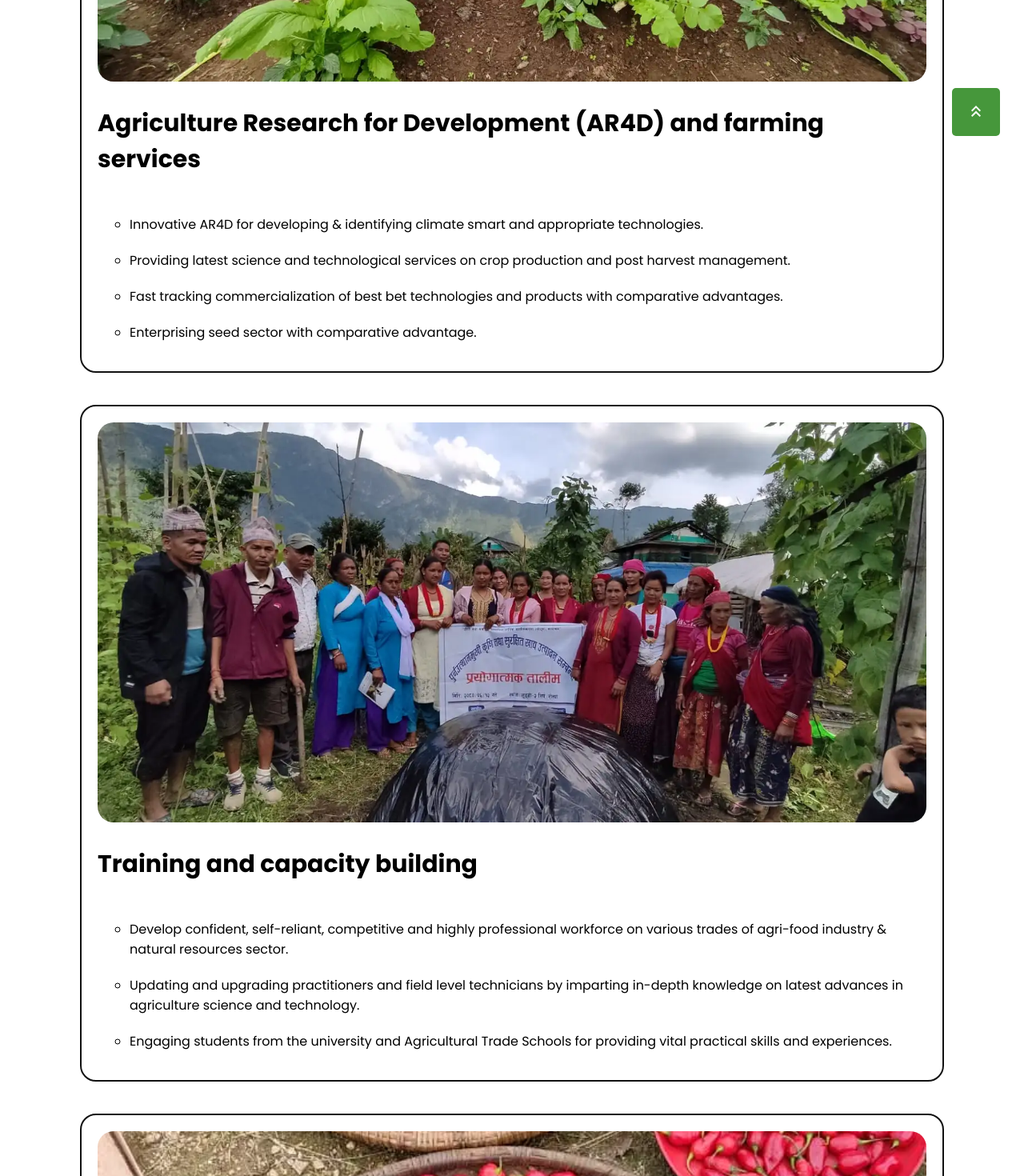
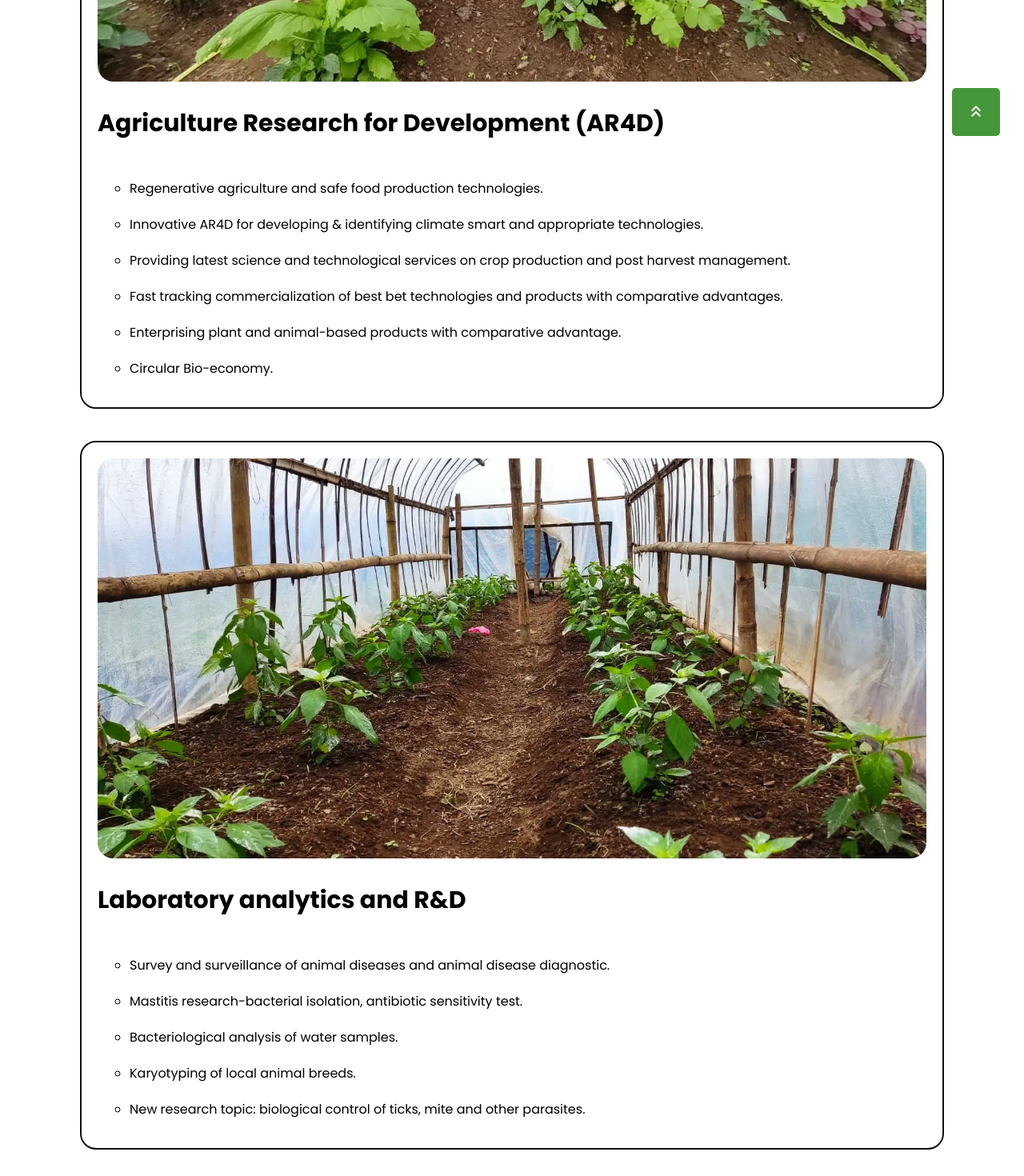
Before and after one commit to srajay/agrotech, a React (Create React App) app: page /services in a window 1280 px wide. Shown: the part 600-2070 px from the top of the page at 80% size. Built offline with nearby package versions, Linux system fonts and the light colour scheme.

Commit message:
changed content in services

```diff
--- /dev/null
+++ b/src/components/GoToTop.js
@@ -0,0 +1,14 @@
+import { useEffect } from "react";
+import { useLocation } from "react-router-dom";
+
+export default function GoToTop() {
+  const routePath = useLocation();
+  const onTop = () => {
+    window.scrollTo(0, 0);
+  };
+  useEffect(() => {
+    onTop();
+  }, [routePath]);
+
+  return null;
+}
--- a/src/components/blogpage/BlogPage.js
+++ b/src/components/blogpage/BlogPage.js
@@ -1,4 +1,4 @@
-import React, { useState } from "react";
+import React from "react";
 import "./blogpage.css";
 import { Link } from "react-router-dom";
 
--- a/src/components/contactpage/ContactPage.js
+++ b/src/components/contactpage/ContactPage.js
@@ -1,5 +1,6 @@
 import React from "react";
 import "./contactpage.css";
+import GoToTop from "../GoToTop";
 
 const ContactPage = () => {
   return (
@@ -33,6 +34,7 @@ const ContactPage = () => {
           </div>
         </div>
       </div>
+      <GoToTop />
     </>
   );
 };
--- a/src/components/footer/Footer.js
+++ b/src/components/footer/Footer.js
@@ -18,8 +18,8 @@ const Footer = () => {
                 </Link>
               </div>
               <div className="company-info">
-                <p>Bhanimandal, Lalitpur, Nepal</p>
-                <p>+977 01-4890768</p>
+                <p>Baghdol, Lalitpur, Nepal</p>
+                <p>+977 01-519046</p>
                 <div className="social">
                   <a
                     href="https://www.facebook.com/ilamiat"
--- a/src/components/herosection/HeroSection.js
+++ b/src/components/herosection/HeroSection.js
@@ -11,7 +11,9 @@ const HeroSection = () => {
       <div className="hero-section">
         <div className="hero-left">
           <div className="hero-title">
-            <h1>Sow, Grow, and Thrive with Agrotech's Bright Horizon.</h1>
+            <h1>
+              Sow and Grow For a Happy Harvest with Safe Food Production System.
+            </h1>
           </div>
           <div className="hero-para">
             <p>
--- a/src/components/productpage/ProductPage.js
+++ b/src/components/productpage/ProductPage.js
@@ -1,5 +1,6 @@
 import React from "react";
 import "./productpage.css";
+import GoToTop from "../GoToTop";
 import ProductOne from "../productdata/ProductOne";
 import ProductTwo from "../productdata/ProductTwo";
 import ProductThree from "../productdata/ProductThree";
@@ -24,6 +25,7 @@ const ProductPage = () => {
           </div>
         </div>
       </div>
+      <GoToTop />
     </>
   );
 };
--- a/src/components/servicepage/ServicePage.js
+++ b/src/components/servicepage/ServicePage.js
@@ -1,10 +1,11 @@
 import React from "react";
 import "./servicepage.css";
+import GoToTop from "../GoToTop";
 import Img4 from "../../assets/img4.webp";
 import Img13 from "../../assets/img13.webp";
 import Img8 from "../../assets/img8.webp";
 import Img17 from "../../assets/img17.webp";
-
+import Img29 from "../../assets/img29.webp";
 const ServicePage = () => {
   return (
     <>
@@ -16,14 +17,15 @@ const ServicePage = () => {
             </div>
             <div className="servicepage-text">
               <div className="servicepage-title">
-                <p>
-                  Agriculture Research for Development (AR4D) and farming
-                  services
-                </p>
+                <p>Agriculture Research for Development (AR4D)</p>
               </div>
 
               <div className="servicepage-para">
                 <ul>
+                  <li>
+                    Regenerative agriculture and safe food production
+                    technologies.
+                  </li>
                   <li>
                     Innovative AR4D for developing & identifying climate smart
                     and appropriate technologies.
@@ -36,7 +38,42 @@ const ServicePage = () => {
                     Fast tracking commercialization of best bet technologies and
                     products with comparative advantages.
                   </li>
-                  <li>Enterprising seed sector with comparative advantage.</li>
+                  <li>
+                    Enterprising plant and animal-based products with
+                    comparative advantage.
+                  </li>
+                  <li>Circular Bio-economy.</li>
+                </ul>
+              </div>
+            </div>
+          </div>
+        </div>
+        <div className="servicepage-content">
+          <div className="content-card">
+            <div className="servicepage-img">
+              <img src={Img29} alt="agriculture-research" />
+            </div>
+            <div className="servicepage-text">
+              <div className="servicepage-title">
+                <p>Laboratory analytics and R&D</p>
+              </div>
+
+              <div className="servicepage-para">
+                <ul>
+                  <li>
+                    Survey and surveillance of animal diseases and animal
+                    disease diagnostic.
+                  </li>
+                  <li>
+                    Mastitis research-bacterial isolation, antibiotic
+                    sensitivity test.
+                  </li>
+                  <li>Bacteriological analysis of water samples.</li>
+                  <li>Karyotyping of local animal breeds.</li>
+                  <li>
+                    New research topic: biological control of ticks, mite and
+                    other parasites.
+                  </li>
                 </ul>
               </div>
             </div>
@@ -116,7 +153,7 @@ const ServicePage = () => {
             </div>
             <div className="servicepage-text">
               <div className="servicepage-title">
-                <p>Consulting and farming services</p>
+                <p>Technical Assistance and Farming services</p>
               </div>
 
               <div className="servicepage-para">
@@ -130,6 +167,12 @@ const ServicePage = () => {
                     Developing Master Plans, project and programme evaluation,
                     outcome & impact assessment for stakeholders.
                   </li>
+                  <li>
+                    Design , plantation and management of tea gardens and fruit
+                    orchards.
+                  </li>
+                  <li>Farm advisory services.</li>
+                  <li>Irrigation development and support services.</li>
                   <li>Policy analysis.</li>
                 </ul>
               </div>
@@ -137,6 +180,7 @@ const ServicePage = () => {
           </div>
         </div>
       </div>
+      <GoToTop />
     </>
   );
 };
--- a/src/components/servicesection/ServiceSection.js
+++ b/src/components/servicesection/ServiceSection.js
@@ -55,7 +55,8 @@ const ServiceSection = () => {
                 <h3>Enterprising & Commercialization</h3>
                 <p>
                   Product development, branding and commercialisation of
-                  biofortifed, nutrient dense crops & health foods.
+                  biofortifed, nutrient dense crops, health foods, livestocks
+                  and dairy products.
                 </p>
               </div>
               <div className="card-img">
```
